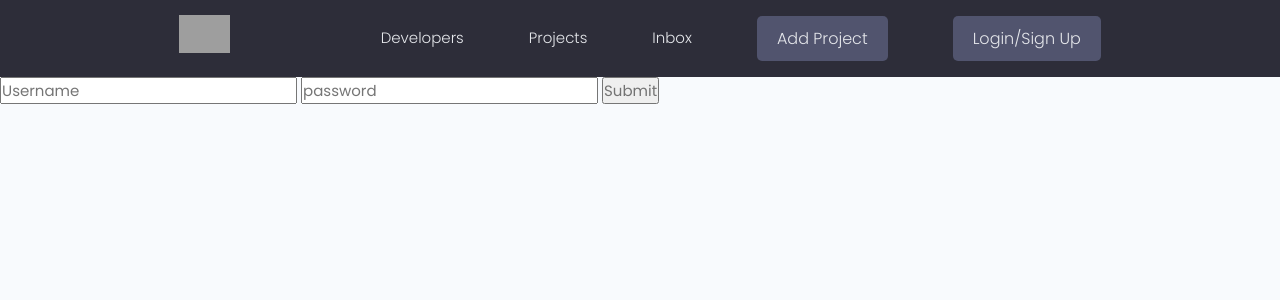
After one commit to arogya247/devsearch, a Django app: page /login/ in a window 1280 px wide. The commit adds this page. Shown: the top 300 px of the page. Run offline with Django 3.2, Linux system fonts and the light colour scheme; some libraries are stand-ins or nearby versions; grey boxes are pictures that could not be loaded.

Commit message:
basic login page added

```diff
--- a/templates/navbar.html
+++ b/templates/navbar.html
@@ -17,7 +17,7 @@
           <li class="header__menuItem"><a href="{% url 'projects' %}">Projects</a></li>
           <li class="header__menuItem"><a href="">Inbox</a></li>
           <li class="header__menuItem"><a href="{% url 'create-project' %}" class="btn btn--sub">Add Project</a></li>
-          <li class="header__menuItem"><a href="" class="btn btn--sub">Login/Sign Up</a></li>
+          <li class="header__menuItem"><a href="{% url 'login' %}" class="btn btn--sub">Login/Sign Up</a></li>
         </ul>
       </nav>
     </div>
--- /dev/null
+++ b/users/templates/users/login_register.html
@@ -0,0 +1,13 @@
+{% extends 'main.html' %}
+
+
+{% block content %}
+
+<form action="{% url 'login' %}" method='POST'>
+    {% csrf_token %}
+    <input type="text" name="username" placeholder="Username">
+    <input type="password" name="password" placeholder="password">
+    <input type="submit" calue='login'>
+</form>
+
+{% endblock content %}
--- a/users/urls.py
+++ b/users/urls.py
@@ -2,6 +2,8 @@ from django.urls import path
 from . import views
 
 urlpatterns = [
+    path('login/', views.loginPage, name='login'),
+
     path('', views.profiles, name='profiles'),
     path('profile/<str:pk>/', views.userProfile,name='user-profile'),
 ]
--- a/users/views.py
+++ b/users/views.py
@@ -1,6 +1,10 @@
 from django.shortcuts import render
 from .models import Profile
 # Create your views here.
+
+def loginPage(request):
+    return render(request, 'users/login_register.html')
+
 
 def profiles(request):
     profiles = Profile.objects.all()
```
